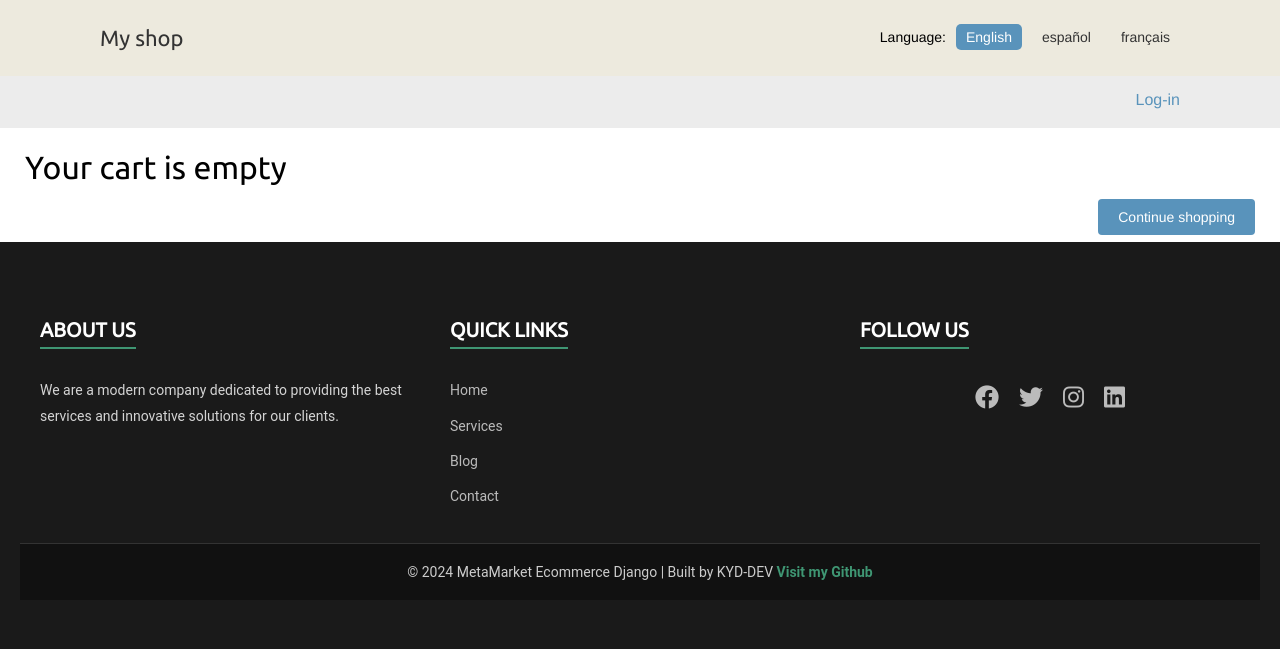
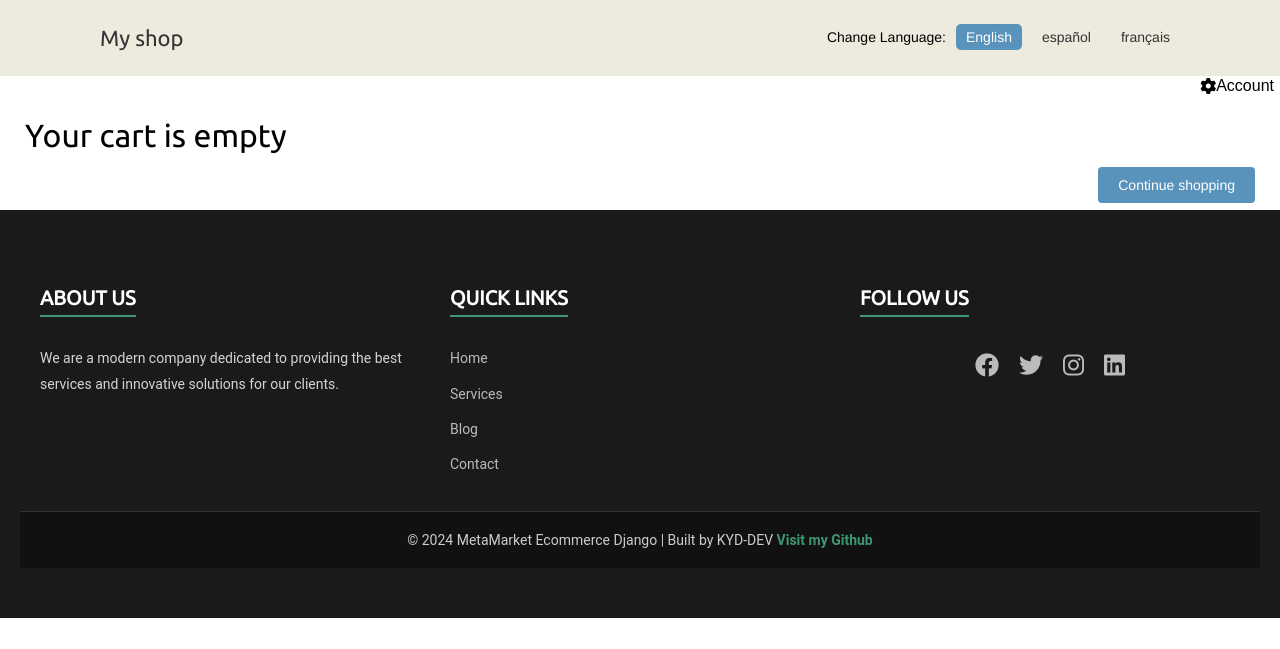
Before and after one commit to kydallaboutlearning/MetaMarket-django, a Django app: template templates/cart/detail.html in a window 1280 px wide. Shown: the top 649 px of the page. Run offline with Django 5.2, Linux system fonts and the light colour scheme; the template is opened without the code that fills it, so the values that code supplies are empty; parts of the project's set-up code (start-up, migrations or seed data) failed here and were passed over.

Commit message:
Achievement: Uodated the template

```diff
--- a/templates/shop/base.html
+++ b/templates/shop/base.html
@@ -17,7 +17,7 @@
         {% get_available_languages as LANGUAGES %}
         {% get_language_info_list for LANGUAGES as languages %}
         <div class="languages">
-          <p>{% translate "Language" %}:</p>
+          <p>{% translate " Change Language" %}:</p>
           <ul class="languages">
             {% for language in languages %}
               <li>
@@ -41,22 +41,23 @@
     </div>
     {% endif %}
 
-    <div id="subheader">
-        <div id="user-tools">
+    <div id="header-right">
+        <!-- User Greeting -->
+        <div class="user-greeting">
             {% if request.user.is_authenticated %}
-            {% translate "Welcome" %} {{ request.user.first_name|default:request.user.username }},
-            <a href="{% url 'accounts:logout_form' %}">Log-Out</a> |
-            <a href="{% url 'accounts:password_change' %}">Change Your Password</a> |
-            <a href="{% url 'accounts:edit_profile' %}">Edit Your Profile</a>
-            {% else %}
-            <a href="{% url 'accounts:login' %}">Log-in</a>
+                <span>{% trans "Hello, " %}{{ request.user.first_name|default:request.user.username }}</span>
             {% endif %}
         </div>
+    </div>
+
+    <div id="user-tools">
+
         <div class="cart">
+
             {% if request.user.is_authenticated %}
                 {% with total_items=cart|length %}
                 {% if total_items > 0 %}
-               {% translate "Your cart" %}:
+                <span>{% translate "Your cart" %}:</span>
                 <a href="{% url 'cart:cart_detail' %}">
                     {% blocktranslate  with total=get_total_price_after_discount count items=total_items %}
                         {{ items }} item, ${{ total }}
@@ -65,12 +66,31 @@
                     {% endblocktranslate %}
                 </a>
                 {% else %}
-                {% translate "Your cart is empty" %}.
+                <span>{% translate "Your cart is empty" %}.</span>
                 {% endif %}
                 {% endwith %}
             {% endif %}
         </div>
+        <div class="dropdown">
+            <button class="dropbtn">
+                <i class="fas fa-cog"></i> {% trans "Account" %}
+            </button>
+            <div class="dropdown-content">
+                <a href="{% url 'accounts:logout_form' %}">
+                    <i class="fas fa-sign-out-alt"></i> {% trans "Log-Out" %}
+                </a>
+                <a href="{% url 'accounts:password_change' %}">
+                    <i class="fas fa-key"></i> {% trans "Change Password" %}
+                </a>
+                <a href="{% url 'accounts:edit_profile' %}">
+                    <i class="fas fa-edit"></i> {% trans "Edit Profile" %}
+                </a>
+            </div>
+        </div>
     </div>
+
+
+
 
     <div id="content">
         {% block content %}
```
